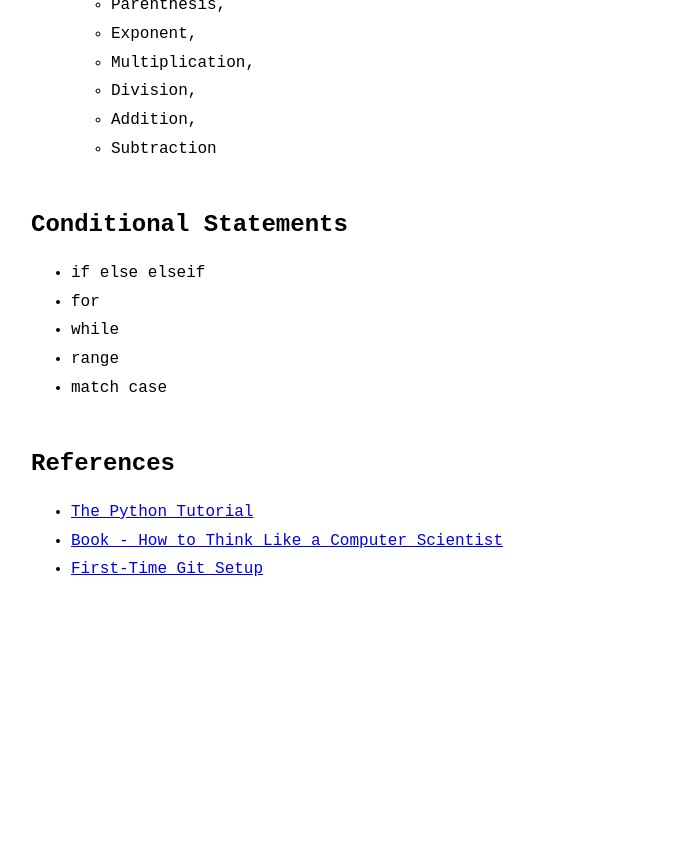
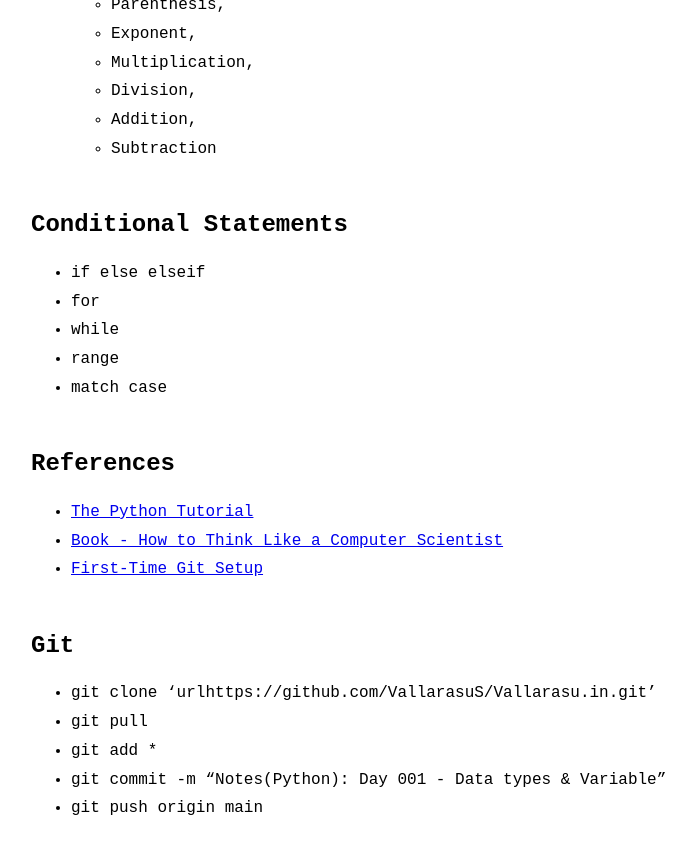
Before and after one commit to VallarasuS/Vallarasu.in, a Jekyll site: the page built from docs/_posts/2025-11-18-python-notes.md, in a window 1280 px wide and 900 px high, scrolled down 2099 px. Shown: the top 854 px of the window, without its empty margins (289-984 px from the left). Built offline with Jekyll 4.4.1, drawn with Linux system fonts in a browser that asks for light colours; before the commit the page ends 2760 px from its top, so only the background shows below that.

Commit message:
Update 2025-11-18-python-notes.md

```diff
--- a/docs/_posts/2025-11-18-python-notes.md
+++ b/docs/_posts/2025-11-18-python-notes.md
@@ -74,3 +74,11 @@ category: Python
 - [The Python Tutorial](https://docs.python.org/3/tutorial/index.html)
 - [Book - How to Think Like a Computer Scientist](https://www.openbookproject.net/thinkcs/python/english3e/)
 - [First-Time Git Setup](https://git-scm.com/book/ms/v2/Getting-Started-First-Time-Git-Setup)
+
+## Git
+
+- git clone 'urlhttps://github.com/VallarasuS/Vallarasu.in.git'
+- git pull
+- git add *
+- git commit -m "Notes(Python): Day 001 - Data types & Variable"
+- git push origin main
```
